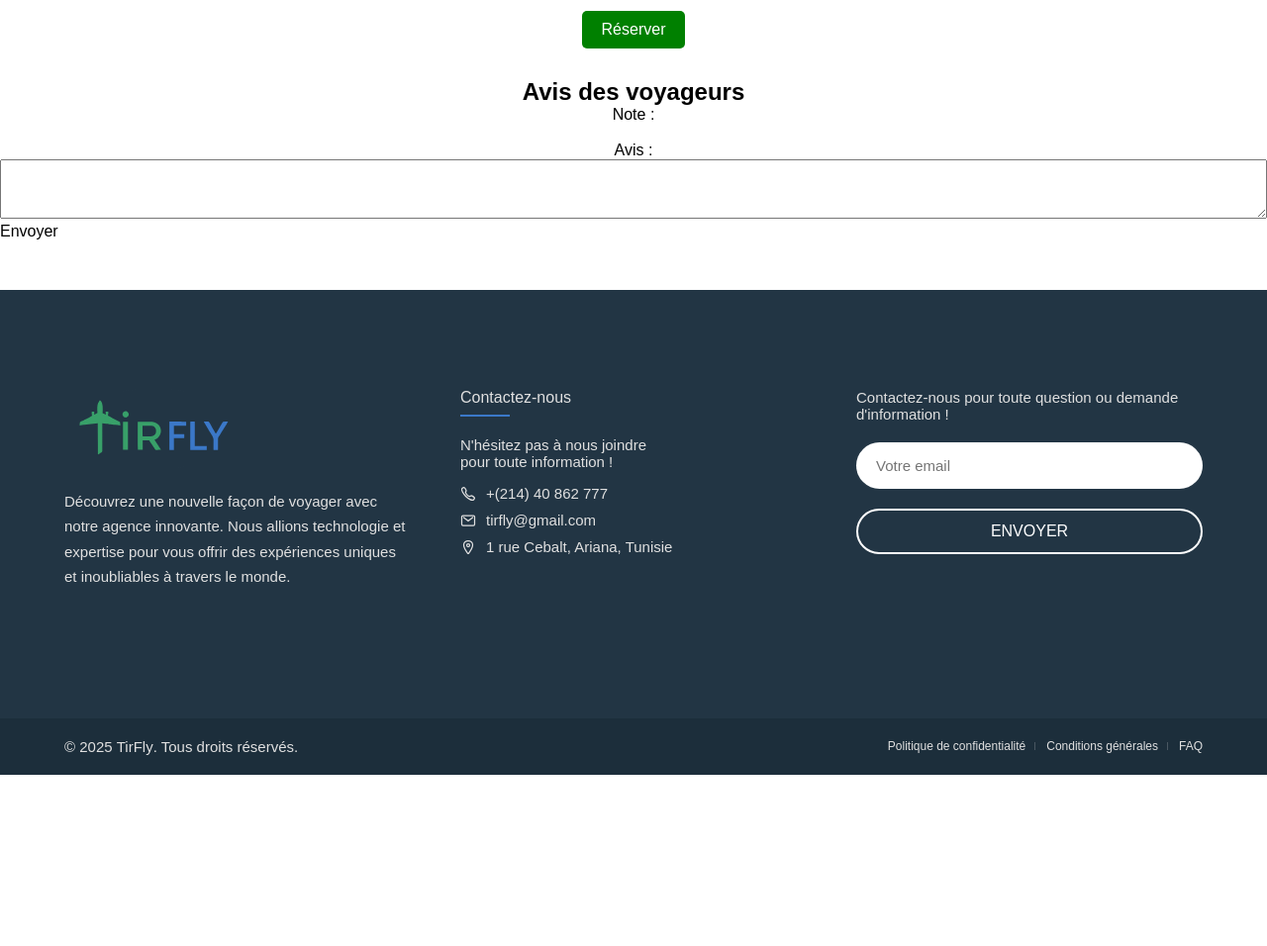
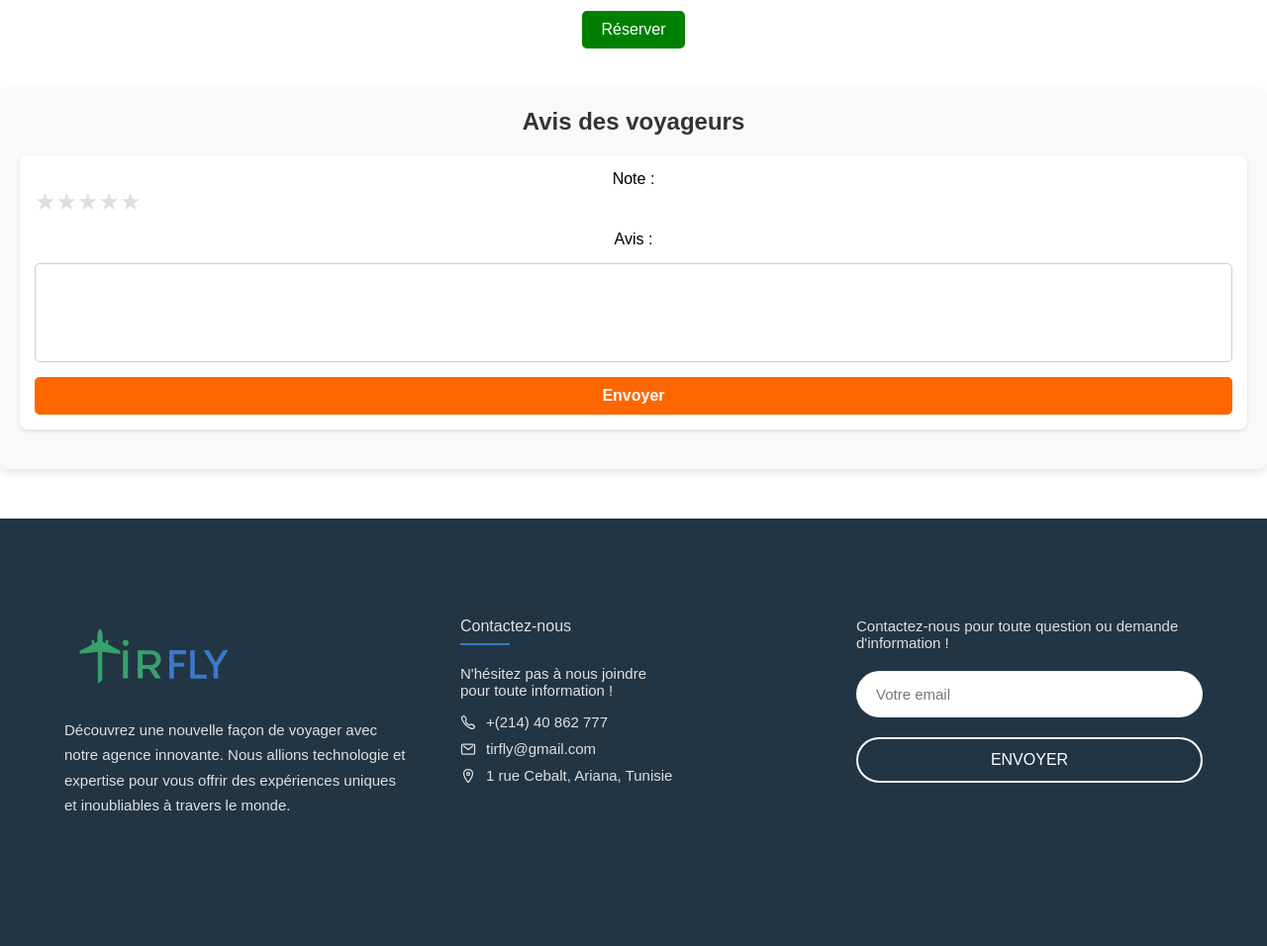
Before and after one commit to Koussay-Akchi/tirfly-web, a Symfony app: template templates/voyages/details-voyage.html.twig in a window 1280 px wide. Shown: the part 540-1496 px from the top of the page at 99% size. Before the commit the page ends 1323 px from the top, so only its background shows below. Run offline with Twig, Linux system fonts and the light colour scheme; the template is opened without the code that fills it, so the values that code supplies are empty; some libraries are stand-ins or nearby versions.

Commit message:
feat: css formulaire feedback

```diff
--- a/public/css/style.css
+++ b/public/css/style.css
@@ -1278,7 +1278,7 @@ address {
   .container { max-width: 1180px; }
 
 }
-/* Voyage Card Styling */
+
 .voyage-card {
   background-color: white;
   border-radius: 12px;
@@ -1364,7 +1364,7 @@ address {
 }
 
 
-/* Centering and layout */
+
 .filters-container {
   display: flex;
   justify-content: center;
@@ -1381,7 +1381,7 @@ address {
   gap: 10px;
 }
 
-/* Input Fields */
+
 .filter-input,
 .filter-date,
 .filter-select {
@@ -1400,7 +1400,7 @@ address {
   outline: none;
 }
 
-/* Date Picker Styling */
+
 .filter-date {
   position: relative;
   background: white;
@@ -1415,7 +1415,7 @@ address {
   cursor: pointer;
 }
 
-/* Buttons */
+
 .filter-button-primary {
   background: #3BA169;
   color: white;
@@ -1450,7 +1450,7 @@ address {
   transform: scale(1.05);
 }
 
-/* Responsive */
+
 @media (max-width: 768px) {
   .filters {
       flex-direction: column;
@@ -1491,7 +1491,7 @@ address {
   padding: 20px 0;
 }
 
-/* Voyage Card */
+
 .voyage-card {
   background: white;
   border-radius: 12px;
@@ -1505,7 +1505,7 @@ address {
   transform: scale(1.05);
 }
 
-/* Card Image */
+
 .card-image {
   width: 100%;
   height: 180px;
@@ -1513,7 +1513,7 @@ address {
   border-radius: 8px;
 }
 
-/* Card Title */
+
 .card-title {
   font-size: 18px;
   font-weight: bold;
@@ -1521,7 +1521,7 @@ address {
   margin-top: 10px;
 }
 
-/* Card Details */
+
 .card-details {
   font-size: 14px;
   color: #555;
@@ -1529,7 +1529,7 @@ address {
   line-height: 1.4;
 }
 
-/* Card Price */
+
 .card-price {
   font-size: 20px;
   font-weight: bold;
@@ -1537,7 +1537,7 @@ address {
   margin-bottom: 10px;
 }
 
-/* Reserve Button */
+
 .card-reserve-button {
   background: #3BA169;
   color: white;
@@ -1555,7 +1555,7 @@ address {
   transform: scale(1.05);
 }
 
-/* Responsive Grid */
+
 @media (max-width: 992px) {
   .voyage-grid {
       grid-template-columns: repeat(2, 1fr);
@@ -1603,7 +1603,7 @@ address {
   margin: auto;
 }
 
-/* Container & Title */
+
 .table-container {
   display: flex;
   flex-direction: column;
@@ -1620,13 +1620,13 @@ address {
   margin-bottom: 20px;
 }
 
-/* Table Responsiveness */
+
 .table-responsive {
   width: 100%;
   overflow-x: auto;
 }
 
-/* Voyage Table */
+
 .voyage-table {
   width: 100%;
   border-collapse: collapse;
@@ -1655,14 +1655,14 @@ address {
   background-color: #f1f1f1;
 }
 
-/* Table Image */
+
 .table-image {
   max-width: 80px;
   height: auto;
   border-radius: 4px;
 }
 
-/* Table Actions */
+
 .table-actions button {
   margin: 2px;
   padding: 8px 12px;
@@ -1697,7 +1697,7 @@ address {
   background-color: #27ae60;
 }
 
-/* Responsive Table for Smaller Screens */
+
 @media (max-width: 768px) {
   .voyage-table th, .voyage-table td {
     padding: 8px 10px;
@@ -1813,3 +1813,137 @@ address {
   color: #333;
   margin-bottom: 10px;
 }
+
+
+.voyage-details-feedback-container {
+  margin-top: 40px;
+  padding: 20px;
+  background: #f9f9f9;
+  border-radius: 8px;
+  box-shadow: 0 4px 8px rgba(0, 0, 0, 0.1);
+}
+
+
+.voyage-details-feedback-container h2 {
+  text-align: center;
+  font-size: 24px;
+  color: #333;
+  margin-bottom: 20px;
+}
+
+
+.voyage-details-feedback-form {
+  display: flex;
+  flex-direction: column;
+  gap: 15px;
+  padding: 15px;
+  background: white;
+  border-radius: 8px;
+  box-shadow: 0 2px 4px rgba(0, 0, 0, 0.1);
+}
+
+
+.star-rating {
+  display: flex;
+  flex-direction: row-reverse;
+  justify-content: start;
+}
+
+.star-rating input {
+  display: none;
+}
+
+.star-rating label {
+  font-size: 24px;
+  color: #ddd;
+  cursor: pointer;
+}
+
+.star-rating input:checked ~ label,
+.star-rating label:hover,
+.star-rating label:hover ~ label {
+  color: #f5c518;
+}
+
+
+.feedback-textarea {
+  width: 100%;
+  min-height: 100px;
+  padding: 10px;
+  border: 1px solid #ccc;
+  border-radius: 5px;
+  resize: none;
+  font-size: 14px;
+}
+
+
+.submit-feedback-btn {
+  background-color: #ff6600;
+  color: white;
+  padding: 10px 15px;
+  border: none;
+  border-radius: 5px;
+  cursor: pointer;
+  font-weight: bold;
+  transition: background 0.3s;
+}
+
+.submit-feedback-btn:hover {
+  background-color: #e65c00;
+}
+
+
+.voyage-details-feedback-list {
+  margin-top: 20px;
+}
+
+.voyage-details-feedback-item {
+  background: white;
+  padding: 15px;
+  border-radius: 8px;
+  box-shadow: 0 2px 4px rgba(0, 0, 0, 0.1);
+  margin-bottom: 15px;
+}
+
+
+.feedback-header {
+  display: flex;
+  justify-content: space-between;
+  align-items: center;
+}
+
+
+.feedback-header strong {
+  font-size: 16px;
+  color: #333;
+}
+
+
+.feedback-date {
+  font-size: 14px;
+  color: #777;
+  text-align: right;
+}
+
+
+.feedback-rating {
+  display: flex;
+  margin: 5px 0;
+}
+
+.filled-star {
+  color: #f5c518;
+  font-size: 18px;
+}
+
+.empty-star {
+  color: #ccc;
+  font-size: 18px;
+}
+
+
+.feedback-content {
+  font-size: 14px;
+  color: #555;
+  line-height: 1.5;
+}
--- a/src/Entity/Client.php
+++ b/src/Entity/Client.php
@@ -55,7 +55,7 @@ class Client extends User
     }
 
 
-    #[ORM\Column(type: 'string', nullable: true)]
+    #[ORM\Column(type: 'string', nullable: true, name: 'phoneNumber')]
     private ?string $phoneNumber = null;
 
     public function getPhoneNumber(): ?string
--- a/src/Entity/Niveau.php
+++ b/src/Entity/Niveau.php
@@ -28,7 +28,7 @@ class Niveau
         return $this;
     }
 
-    #[ORM\Column(type: 'integer', nullable: true)]
+    #[ORM\Column(type: 'integer', nullable: true, name: 'MaxNiveauXP')]
     private ?int $MaxNiveauXP = null;
 
     public function getMaxNiveauXP(): ?int
@@ -56,7 +56,7 @@ class Niveau
         return $this;
     }
 
-    #[ORM\Column(type: 'integer', nullable: true)]
+    #[ORM\Column(type: 'integer', nullable: true, name: 'niveauXP')]
     private ?int $niveauXP = null;
 
     public function getNiveauXP(): ?int
--- a/src/Entity/Reclamation.php
+++ b/src/Entity/Reclamation.php
@@ -72,7 +72,7 @@ class Reclamation
         return $this;
     }
 
-    #[ORM\Column(type: 'date', nullable: true)]
+    #[ORM\Column(type: 'date', nullable: true, name: 'dateCreation')]
     private ?\DateTimeInterface $dateCreation = null;
 
     public function getDateCreation(): ?\DateTimeInterface
--- a/src/Entity/User.php
+++ b/src/Entity/User.php
@@ -37,7 +37,7 @@ class User
         return $this;
     }
 
-    #[ORM\Column(type: 'datetime', nullable: true)]
+    #[ORM\Column(type: 'datetime', nullable: true, name: 'dateCreation')]
     private ?\DateTimeInterface $dateCreation = null;
 
     public function getDateCreation(): ?\DateTimeInterface
@@ -65,7 +65,7 @@ class User
         return $this;
     }
 
-    #[ORM\Column(type: 'string', nullable: true)]
+    #[ORM\Column(type: 'string', nullable: true, name: 'motDePasse')]
     private ?string $motDePasse = null;
 
     public function getMotDePasse(): ?string
--- a/templates/voyages/details-voyage.html.twig
+++ b/templates/voyages/details-voyage.html.twig
@@ -1,14 +1,16 @@
 {% extends 'base.html.twig' %}
-
-{% block title %}Détails du Voyage
+{% block title %}
+	Détails du Voyage
 {% endblock %}
-
 {% block body %}
 	<div class="voyage-details-details-container">
-		<a href="{{ path('liste_voyages') }}" class="back-button">Retour</a>
-
+		<a href="{{ path('liste_voyages') }}" class="back-button">
+			Retour
+		</a>
 		<div class="content-box">
-			<h1 class="voyage-details-title">{{ voyage.nom }}</h1>
+			<h1 class="voyage-details-title">
+				{{ voyage.nom }}
+			</h1>
 			<div class="voyage-details-grid-container">
 				<div class="voyage-details-grid-image">
 					{% if false %}
@@ -18,35 +20,48 @@
 					{% endif %}
 				</div>
 				<div class="voyage-details-grid-text">
-
-
 					<div class="voyage-details-details-grid">
 						<div>
-							<strong>Destination :</strong>
+							<strong>
+								Destination :
+							</strong>
 						</div>
-						<div>{{ voyage.destination.ville }},
-							{{ voyage.destination.pays }}</div>
-
 						<div>
-							<strong>Dates :</strong>
+							{{ voyage.destination.ville }}
+							,
+							{{ voyage.destination.pays }}
 						</div>
-						<div>{{ voyage.dateDepart|date('d/m/Y') }}
+						<div>
+							<strong>
+								Dates :
+							</strong>
+						</div>
+						<div>
+							{{ voyage.dateDepart|date('d/m/Y') }}
 							-
-							{{ voyage.dateArrive|date('d/m/Y') }}</div>
-
+							{{ voyage.dateArrive|date('d/m/Y') }}
+						</div>
 						<div>
-							<strong>Durée :</strong>
+							<strong>
+								Durée :
+							</strong>
 						</div>
-						<div>{{ voyage.dateDepart.diff(voyage.dateArrive).days }}
-							jours</div>
-
 						<div>
-							<strong>Formule :</strong>
+							{{ voyage.dateDepart.diff(voyage.dateArrive).days }}
+							jours
 						</div>
-						<div>{{ voyage.formule }}</div>
-
 						<div>
-							<strong>Note :</strong>
+							<strong>
+								Formule :
+							</strong>
+						</div>
+						<div>
+							{{ voyage.formule }}
+						</div>
+						<div>
+							<strong>
+								Note :
+							</strong>
 						</div>
 						<div class="stars">
 							{% for i in 1..5 %}
@@ -59,9 +74,10 @@
 								{% endif %}
 							{% endfor %}
 						</div>
-
 						<div>
-							<strong>Météo actuelle :</strong>
+							<strong>
+								Météo actuelle :
+							</strong>
 						</div>
 						<div>
 							mizel°C
@@ -69,40 +85,92 @@
 					</div>
 				</div>
 			</div>
-
 			<div class="description">
 				<div class="price-box">
-					<strong>Prix :</strong>
-					<span class="price-value">{{ voyage.prix }}
-						DT</span>
+					<strong>
+						Prix :
+					</strong>
+					<span class="price-value">
+						{{ voyage.prix }}
+						DT
+					</span>
 				</div>
 				<div>
 					{{ voyage.description }}
 				</div>
 			</div>
-
-			<a href="{{ path('reservation_form', {'id': voyage.id}) }}" class="reserve-button">Réserver</a>
-
+			<a href="{{ path('reservation_form', {'id': voyage.id}) }}" class="reserve-button">
+				Réserver
+			</a>
 			<div class="voyage-details-feedback-container">
-				<h2>Avis des voyageurs</h2>
-
+				<h2>
+					Avis des voyageurs
+				</h2>
 				<form method="post" class="voyage-details-feedback-form">
-					<label for="note">Note :</label>
-					<input type="number" name="note" min="1" max="5" required>
-
-					<label for="comment">Avis :</label>
-					<textarea name="comment" required></textarea>
-
-					<button type="submit">Envoyer</button>
+					<div class="rating-input">
+						<label for="note">
+							Note :
+						</label>
+						<div class="star-rating">
+							<input type="radio" id="star5" name="note" value="5">
+							<label for="star5">
+								★
+							</label>
+							<input type="radio" id="star4" name="note" value="4">
+							<label for="star4">
+								★
+							</label>
+							<input type="radio" id="star3" name="note" value="3">
+							<label for="star3">
+								★
+							</label>
+							<input type="radio" id="star2" name="note" value="2">
+							<label for="star2">
+								★
+							</label>
+							<input type="radio" id="star1" name="note" value="1">
+							<label for="star1">
+								★
+							</label>
+						</div>
+					</div>
+					<label for="comment">
+						Avis :
+					</label>
+					<textarea name="comment" required class="feedback-textarea"></textarea>
+					<button type="submit" class="submit-feedback-btn">
+						Envoyer
+					</button>
 				</form>
 
 				<div class="voyage-details-feedback-list">
 					{% for feedback in voyage.feedbacks %}
 						<div class="voyage-details-feedback-item">
-							<strong>{{ feedback.client.nom }}
-								{{ feedback.client.prenom }}</strong>
-							<span>({{ feedback.dateFeedback|date('d/m/Y') }})</span>
-							<p>{{ feedback.contenu }}</p>
+							<div class="feedback-header">
+								<strong>
+									{{ feedback.client.nom }}
+									{{ feedback.client.prenom }}
+								</strong>
+								<span class="feedback-date">
+									{{ feedback.dateFeedback|date('d/m/Y') }}
+								</span>
+							</div>
+							<div class="feedback-rating">
+								{% for i in 1..5 %}
+									{% if i <= feedback.note %}
+										<span class="filled-star">
+											★
+										</span>
+									{% else %}
+										<span class="empty-star">
+											☆
+										</span>
+									{% endif %}
+								{% endfor %}
+							</div>
+							<p class="feedback-content">
+								{{ feedback.contenu }}
+							</p>
 						</div>
 					{% endfor %}
 				</div>
```
